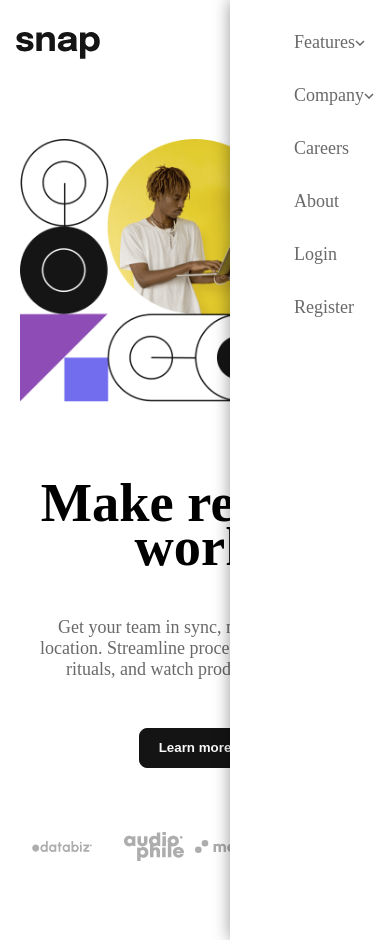
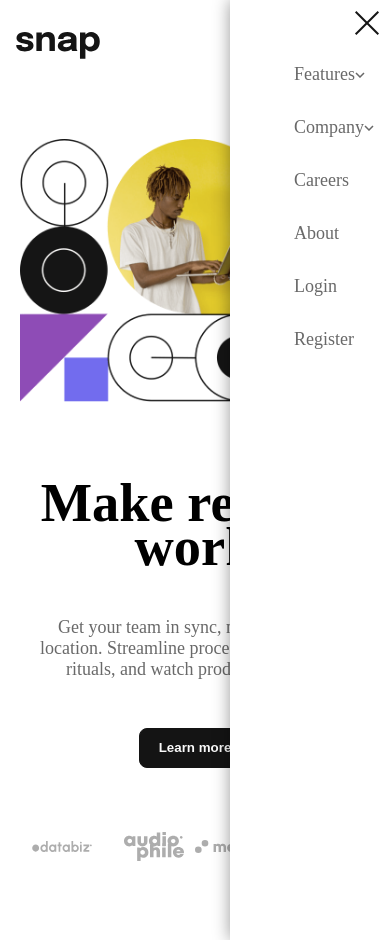
Before and after one commit to Don7Winner/Dropdown-List, a plain HTML site: page index.html in a window 390 px wide. Both pictures are taken after a click on the picture 359 px from the left and 45 px from the top of the page. Drawn offline with nearby package versions, Linux system fonts and the light colour scheme.

Commit message:
Added a close menu icon

```diff
--- a/css/Responsiveness.css
+++ b/css/Responsiveness.css
@@ -110,6 +110,11 @@
     display: block;
     width: 30px;
   }
+  #close-menu {
+    position: absolute;
+    top: 10px;
+    right: 10px;
+  }
   .img-container {
     display: flex;
     justify-content: center;
@@ -132,7 +137,7 @@
     margin-bottom: 1rem;
   }
   .feature-container {
-    margin-bottom: 2rem;
+    margin: 2rem 0;
   }
   .company-container {
     margin-bottom: 2rem;
--- a/css/index.js
+++ b/css/index.js
@@ -2,6 +2,7 @@ $(document).ready(() => {
   // Hide dropdowns and arrow-up icons initially
   $(".dropdownlist").hide();
   $(".arrow-up").hide();
+  $("#close-menu").hide();
 
   // Click handler for Features
   $(".features").click(() => {
@@ -42,5 +43,10 @@ $(document).ready(() => {
   // Click handler for menu
   $("#menu").click(() => {
     $(".nav-list").css("display", "block");
+    $("#close-menu").show();
+  });
+  $("#close-menu").click(() => {
+    $(".nav-list").css("display", "none");
+    $("#close-menu").hide();
   });
 });
--- a/index.html
+++ b/index.html
@@ -114,6 +114,11 @@
           <img src="images/image-hero-mobile.png" alt="hero image" />
         </div>
       </div>
+      <img
+        src="images/icon-close-menu.svg"
+        alt="icon-close-menu"
+        id="close-menu"
+      />
     </main>
     <script src="https://ajax.googleapis.com/ajax/libs/jquery/3.7.1/jquery.min.js"></script>
     <script src="CSS/index.js"></script>
```
